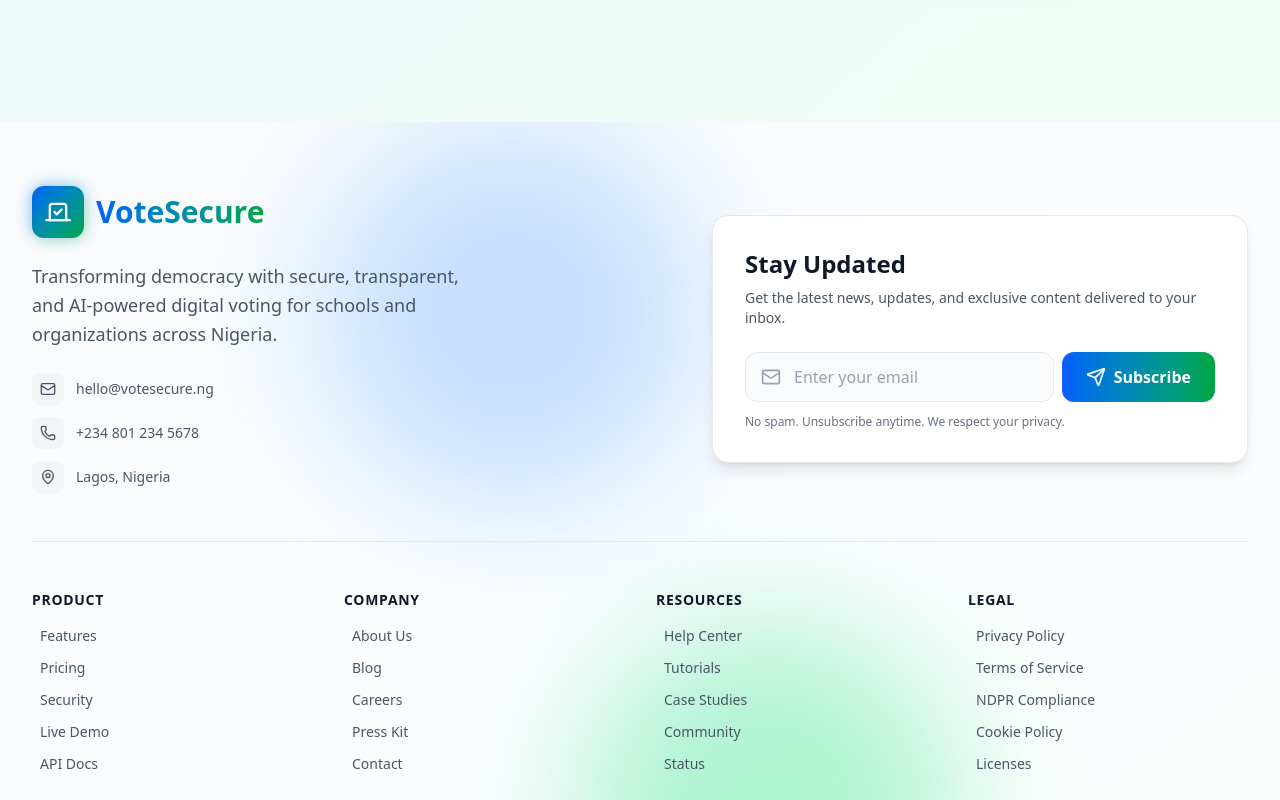
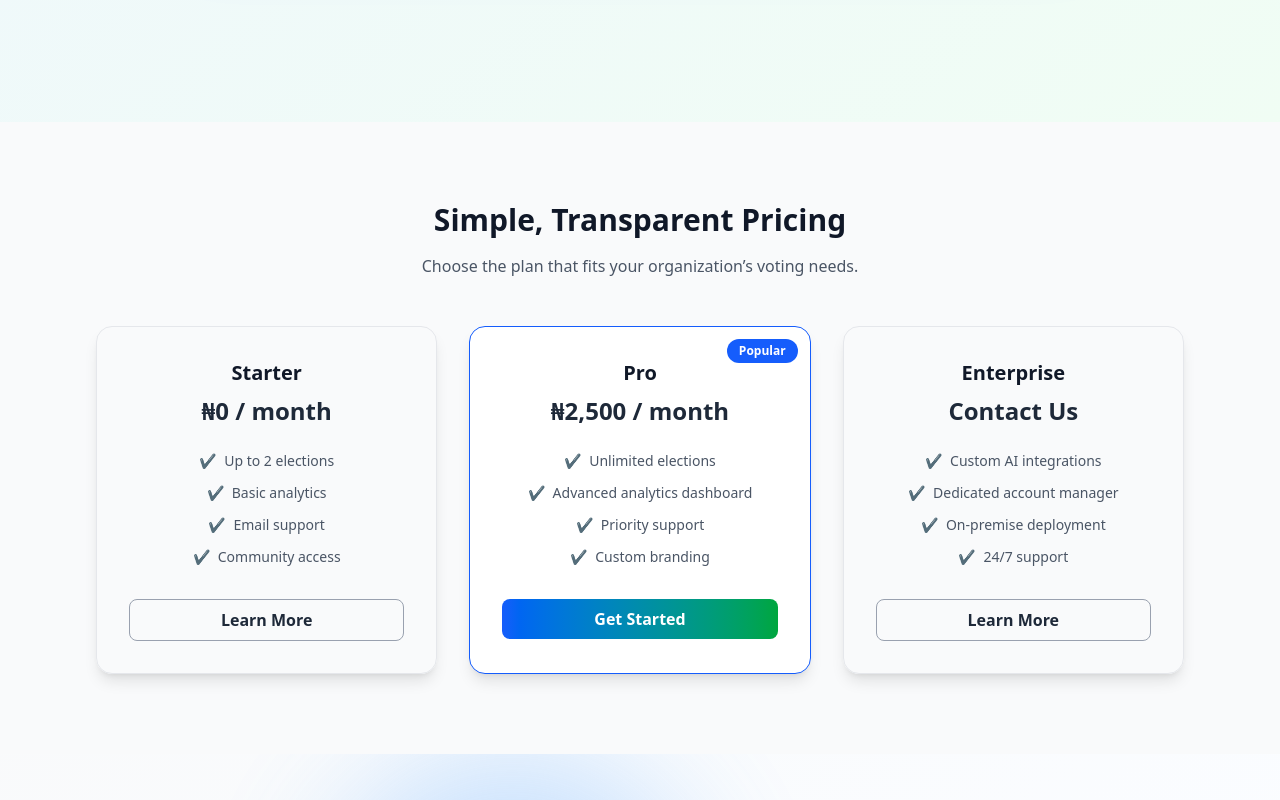
Before and after one commit to Bejide-123/VoteSecure, a React (Vite) app: page /#/ in a window 1280 px wide. Shown: the part 2960-3760 px from the top of the page. Built offline with nearby package versions, Linux system fonts and the light colour scheme.

Commit message:
added oricing

```diff
--- a/src/Components/Footer.tsx
+++ b/src/Components/Footer.tsx
@@ -209,7 +209,7 @@ const Footer: React.FC = () => {
                           <div className="w-4 h-4 border-2 border-white border-t-transparent rounded-full animate-spin" />
                         </span>
                       ) : (
-                        <span className="flex items-center gap-2">
+                        <span className="flex items-center gap-2 cursor-pointer">
                           <Send className="w-5 h-5" />
                           <span className="hidden sm:inline">Subscribe</span>
                         </span>
--- a/src/Components/Hero.tsx
+++ b/src/Components/Hero.tsx
@@ -102,7 +102,7 @@ const HeroSection = () => {
             className="flex flex-col sm:flex-row gap-4 justify-center"
           >
             <button
-              className="
+              className=" cursor-pointer
                 group bg-gradient-to-r from-blue-600 to-green-600
                 text-white px-8 py-4 rounded-xl font-bold text-lg
                 hover:shadow-xl hover:scale-105
--- a/src/Components/HowItWorks.tsx
+++ b/src/Components/HowItWorks.tsx
@@ -151,7 +151,7 @@ const HowItWorksSection = () => {
                 {/* Buttons */}
                 <div className="flex flex-col sm:flex-row gap-4 justify-center">
                   <button
-                    className="
+                    className=" cursor-pointer
               bg-white text-blue-600 px-8 py-4 rounded-xl font-bold text-lg
               hover:shadow-[0_8px_25px_rgba(255,255,255,0.2)] hover:scale-105
               transition-all duration-200
--- a/src/Components/Navbar.tsx
+++ b/src/Components/Navbar.tsx
@@ -73,7 +73,7 @@ const Navbar = () => {
               {isDarkMode ? <Sun className="w-5 h-5" /> : <Moon className="w-5 h-5" />}
             </button>
 
-            <button className="hidden md:block relative group">
+            <button className="hidden md:block relative group cursor-pointer">
               <div className="absolute inset-0 bg-gradient-to-r from-blue-600 to-green-600 rounded-xl blur opacity-50 group-hover:opacity-75 transition-opacity" />
               <div className="relative bg-gradient-to-r from-blue-600 to-green-600 text-white px-6 py-2.5 rounded-xl font-semibold hover:shadow-xl hover:scale-105 transition-all duration-300">
                 Get Started
--- /dev/null
+++ b/src/Components/Pricing.tsx
@@ -0,0 +1,107 @@
+import { motion } from "framer-motion";
+
+type PricingPlan = {
+  name: string;
+  price: string;
+  features: string[];
+  isPopular?: boolean;
+};
+
+const pricingPlans: PricingPlan[] = [
+  {
+    name: "Starter",
+    price: "₦0 / month",
+    features: [
+      "Up to 2 elections",
+      "Basic analytics",
+      "Email support",
+      "Community access",
+    ],
+  },
+  {
+    name: "Pro",
+    price: "₦2,500 / month",
+    isPopular: true,
+    features: [
+      "Unlimited elections",
+      "Advanced analytics dashboard",
+      "Priority support",
+      "Custom branding",
+    ],
+  },
+  {
+    name: "Enterprise",
+    price: "Contact Us",
+    features: [
+      "Custom AI integrations",
+      "Dedicated account manager",
+      "On-premise deployment",
+      "24/7 support",
+    ],
+  },
+];
+
+export default function Pricing() {
+  return (
+    <section id="pricing" className="py-20 bg-gray-50 dark:bg-gray-950">
+      <div className="max-w-6xl mx-auto px-4 sm:px-6 lg:px-8 text-center">
+        <motion.h2
+          initial={{ opacity: 0, y: -20 }}
+          whileInView={{ opacity: 1, y: 0 }}
+          transition={{ duration: 0.6 }}
+          className="text-3xl font-bold text-gray-900 dark:text-white mb-4"
+        >
+          Simple, Transparent Pricing
+        </motion.h2>
+
+        <p className="text-gray-600 dark:text-gray-400 mb-12">
+          Choose the plan that fits your organization’s voting needs.
+        </p>
+
+        <div className="grid grid-cols-1 md:grid-cols-3 gap-8">
+          {pricingPlans.map((plan, i) => (
+            <motion.div
+              key={i}
+              whileHover={{ y: -5 }}
+              transition={{ type: "spring", stiffness: 150 }}
+              className={`relative p-8 rounded-2xl shadow-lg border ${
+                plan.isPopular
+                  ? "border-blue-600 bg-white dark:bg-gray-900"
+                  : "border-gray-200 dark:border-gray-800 bg-white/5 dark:bg-gray-900/20"
+              }`}
+            >
+              {plan.isPopular && (
+                <span className="absolute top-3 right-3 bg-blue-600 text-white text-xs font-semibold px-3 py-1 rounded-full">
+                  Popular
+                </span>
+              )}
+              <h3 className="text-xl font-semibold mb-2 text-gray-900 dark:text-white">
+                {plan.name}
+              </h3>
+              <p className="text-2xl font-bold mb-6 text-gray-800 dark:text-gray-100">
+                {plan.price}
+              </p>
+              <ul className="space-y-3 text-sm text-gray-600 dark:text-gray-400">
+                {plan.features.map((feature, idx) => (
+                  <li key={idx} className="flex items-center justify-center gap-2">
+                    <span className="text-green-500">✔</span> {feature}
+                  </li>
+                ))}
+              </ul>
+
+              <button
+                className={`mt-8 w-full py-2 rounded-lg font-semibold transition ${
+                  plan.isPopular
+                    ? "bg-gradient-to-r from-blue-600 to-green-600 text-white"
+                    : "border border-gray-400 dark:border-gray-700 text-gray-800 dark:text-gray-200 hover:bg-gray-100 dark:hover:bg-gray-800"
+                }`}
+              >
+                {plan.isPopular ? "Get Started" : "Learn More"}
+              </button>
+            </motion.div>
+          ))}
+        </div>
+      </div>
+    </section>
+  );
+}
--- a/src/Pages/Home.tsx
+++ b/src/Pages/Home.tsx
@@ -2,6 +2,7 @@ import Navbar from "../Components/Navbar";
 import HeroSection from "../Components/Hero";
 import FeaturesSection from "../Components/Features";
 import HowItWorksSection from "../Components/HowItWorks";
+import PricingSection from "../Components/Pricing";
 import Footer from "../Components/Footer";
 
 const Home = () => {
@@ -11,6 +12,7 @@ const Home = () => {
       <HeroSection />
       <FeaturesSection />
       <HowItWorksSection />
+      <PricingSection />
       <Footer />
     </>
   );
```
